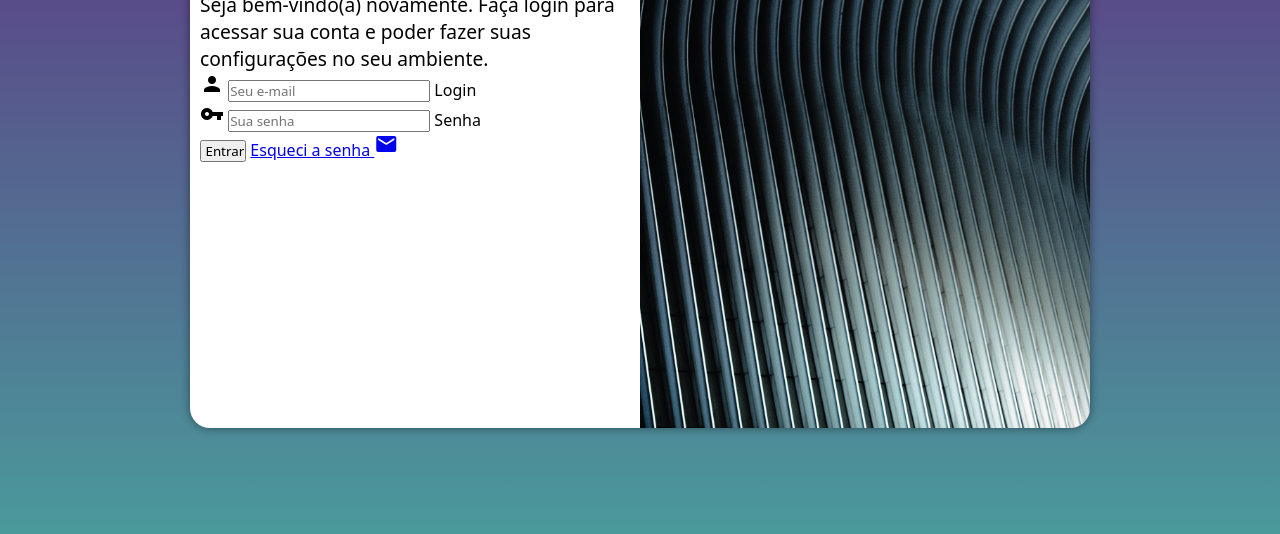
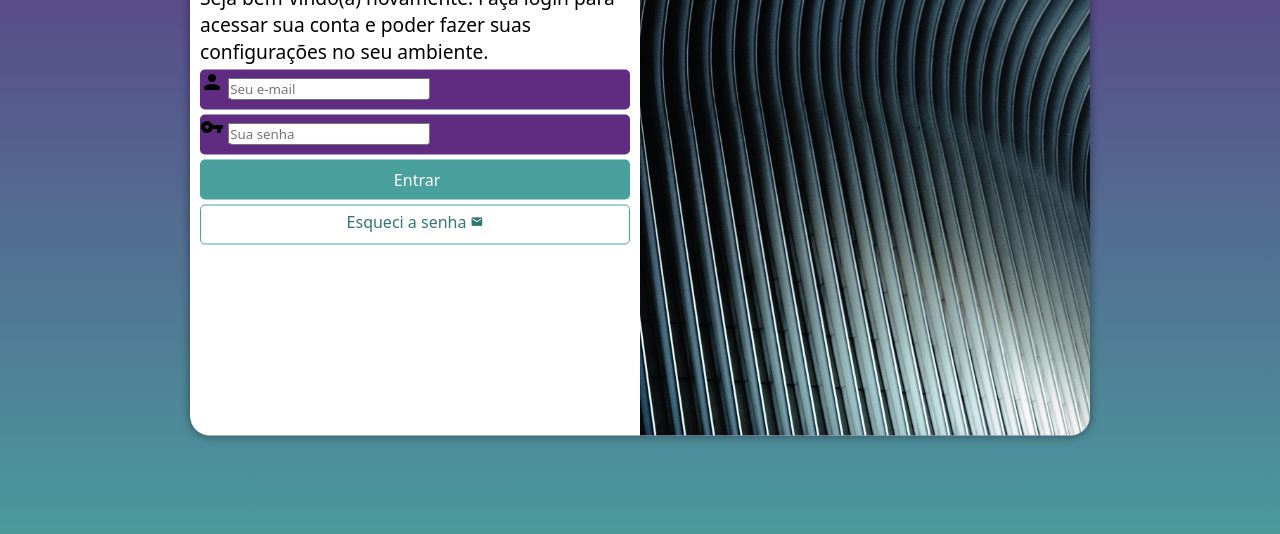
Before and after one commit to SousaIvo/projeto-login, a plain HTML site: page index.html in a window 1280 px wide. Shown: the part 222-756 px from the top of the page. Drawn offline with Linux system fonts and the light colour scheme.

Commit message:
Formatação do formulário

```diff
--- a/estilos/media-query.css
+++ b/estilos/media-query.css
@@ -40,6 +40,10 @@
         width: 50%;
     }
 
+    div#formulario > h1 {
+        font-size: 2em;
+    }
+
     div#formulario > p {
         font-size: 1.2em;
     }
--- a/estilos/style.css
+++ b/estilos/style.css
@@ -36,7 +36,7 @@ section#login {
     overflow: hidden;
     background-color: white;
     width: 250px;
-    height: 500px;
+    height: 515px;
     border-radius: 20px;
     box-shadow: 0px 0px 10px rgba(0, 0, 0, 0.452);
     transition: width 0.3s, height 0.3s;
@@ -65,6 +65,52 @@ div#formulario > p {
     font-size: 0.8em;
 }
 
-div#formulario > h1 {
-    font-size: 2em;
+form > div.campo {
+    background-color: #5f2c82;
+    width: 100%;
+    display: block;
+    height: 40px;
+    border-radius: 5px;
+    margin: 5px 0px;
 }
+
+div.campo > label {
+    display: none;
+}
+
+form > input[type=submit] {
+    display: block;
+    font-size: 1em;
+    width: 100%;
+    height: 40px;
+    background-color: #49a09d;
+    color: white;
+    border: none;
+    border-radius: 5px;
+}
+form > input[type=submit]:hover {
+    background-color: #235a58;
+    cursor: pointer;
+}
+form > a.botao {
+    display: block;
+    text-align: center;
+    font-size: 1em;
+    width: 100%;
+    height: 40px;
+    padding-top: 5px;
+    margin-top: 5px;
+    background-color: white;
+    border: 1px solid #49a09d;
+    border-radius: 5px;
+    text-decoration: none;
+    color: #347573;
+}
+
+form > a.botao:hover {
+    background-color: #94f7f3;
+}
+
+form > a.botao > span {
+    font-size: 0.8em;
+}
--- a/index.html
+++ b/index.html
@@ -32,7 +32,7 @@
                         <label for="isenha">Senha</label>
                     </div>
                     <input type="submit" value=" Entrar">
-                    <a href="esqueci.html">
+                    <a href="esqueci.html" class="botao">
                         Esqueci a senha <span class="material-icons">mail</span>
                     </a>
                 </form>
```
